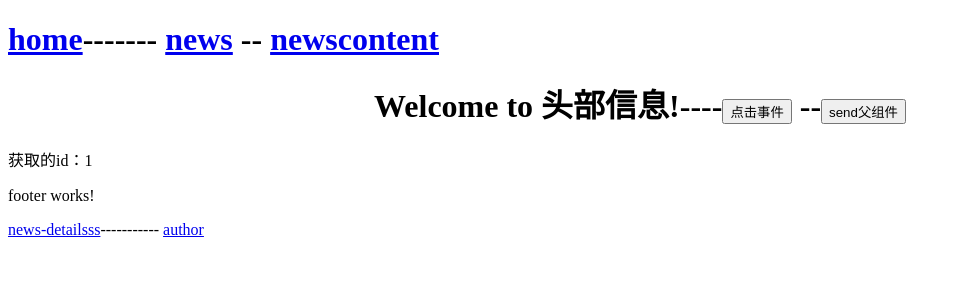
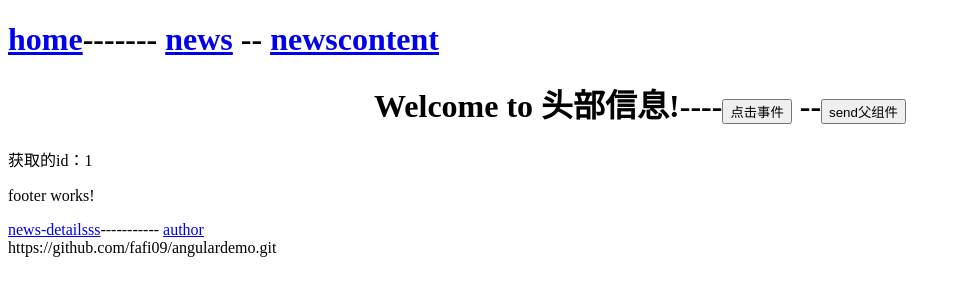
Before and after one commit to fafi09/angulardemo, an Angular app: page /demo/newscontent/1 in a window 1280 px wide. Shown: the top 300 px of the page, without its empty margins (0-961 px from the left). Built offline with nearby package versions, Linux system fonts and the light colour scheme.

Commit message:
git位置追加

```diff
--- a/src/app/newscontent/newscontent.component.html
+++ b/src/app/newscontent/newscontent.component.html
@@ -3,4 +3,6 @@
 <app-footer></app-footer>
 <a [routerLink]="['./details']">news-detailsss</a>-----------
 <a [routerLink]="['./author']">author</a>
+<br/>
+<a>https://github.com/fafi09/angulardemo.git</a>
 <router-outlet></router-outlet>
```
